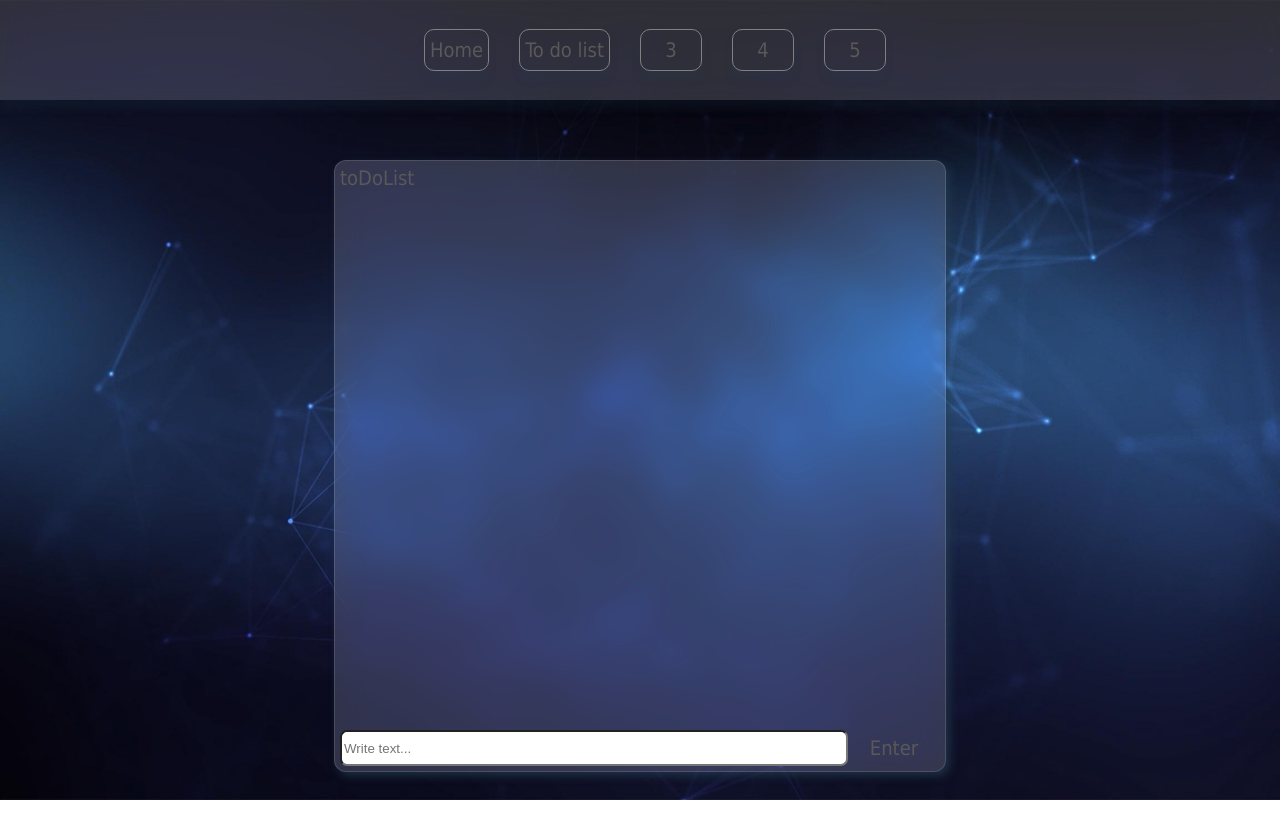
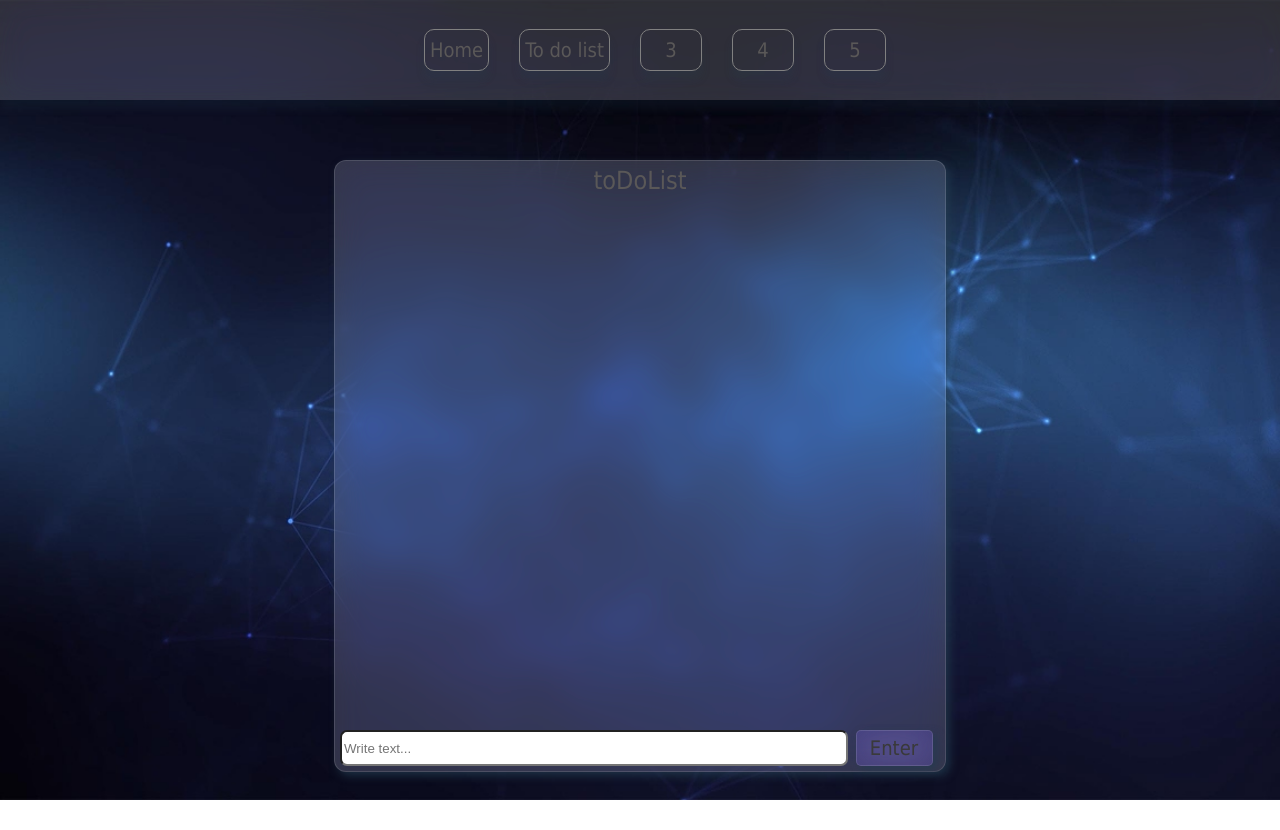
Before and after one commit to inevadim/ineHub, a React (Create React App) app: page / in a window 1280 px wide. Built offline with nearby package versions, Linux system fonts and the light colour scheme.

Commit message:
design todolist

```diff
--- a/src/components/content/toDoList/ToDoList.module.scss
+++ b/src/components/content/toDoList/ToDoList.module.scss
@@ -24,15 +24,25 @@ box-shadow: 4px 4px 8px 0px rgba(34, 60, 80, 0.7);
         .name{
             // background-color: aqua;
             overflow: hidden;
+            margin: 0 auto;
+            margin-bottom: 15px;
+            font-size: 25px;
         }
 
         .content{
             // background-color: antiquewhite;
             flex: 1;
-            .wrapperItem{display: flex;}
+
+            .wrapperItem{
+                display: flex;
+                border-bottom: 1px solid;
+                border-color: rgba(124, 176, 222,0.3);
+                padding-bottom: 5px;
+            }
+
             .editItem{
                 margin-left: 10px;
-
+                cursor: pointer;
                 &:hover{
                     margin-top: -2px;
                     transition: 0.1s;
@@ -47,15 +57,26 @@ box-shadow: 4px 4px 8px 0px rgba(34, 60, 80, 0.7);
             }
 
             .item{
-                color:green;
+                color:rgb(16, 111, 16);
                 display: flex;
                 cursor: pointer;
+                // background-color: aqua;
+                width: 90%;
+                &:hover{
+                    color:rgb(31, 91, 31);
+                    transition: 0.1s;
+                }
             }
             .itemUnChecked{
-                // color:red;
+
                 cursor: pointer;
                 text-decoration: line-through;
                 display: flex;
+                width: 90%;
+                &:hover{
+                    color:rgb(72, 75, 72);
+                    transition: 0.1s;
+                }
             }
 
             .deleteItem{
--- a/src/components/content/toDoList/components/entryField/EntryField.jsx
+++ b/src/components/content/toDoList/components/entryField/EntryField.jsx
@@ -25,7 +25,7 @@ export const EntryField = () => {
         onClick={() => {
           addItems();
         }}>
-        Enter
+        <div className={styles.enterButton}>Enter</div>
       </div>
       {/* <div
         className={styles.buttonEntryField}
--- a/src/components/content/toDoList/components/entryField/EntryField.module.scss
+++ b/src/components/content/toDoList/components/entryField/EntryField.module.scss
@@ -14,4 +14,24 @@
         margin: 0 auto;
         cursor: pointer;
     }
+
+    .enterButton{
+        backdrop-filter: blur(16px) saturate(180%);
+        -webkit-backdrop-filter: blur(16px) saturate(180%);
+        background-color: rgba(106, 74, 223, 0.25);
+        border: 1px solid rgba(255, 255, 255, 0.125);
+    -webkit-box-shadow: 4px 4px 8px 0px rgba(34, 60, 80, 0.7);
+-moz-box-shadow: 4px 4px 8px 0px rgba(34, 60, 80, 0.7);
+box-shadow: 4px 4px 8px 0px rgba(34, 60, 80, 0.7);
+        color: rgb(58, 58, 58);
+        border-radius: 5px;
+        padding: 5px;
+        width: 65px;
+        display: flex;
+        justify-content: center;
+        &:hover{
+            background-color: rgba(106, 74, 223, 0.15);
+            transition: 0.1s;
+        }
+    }
 }
```
